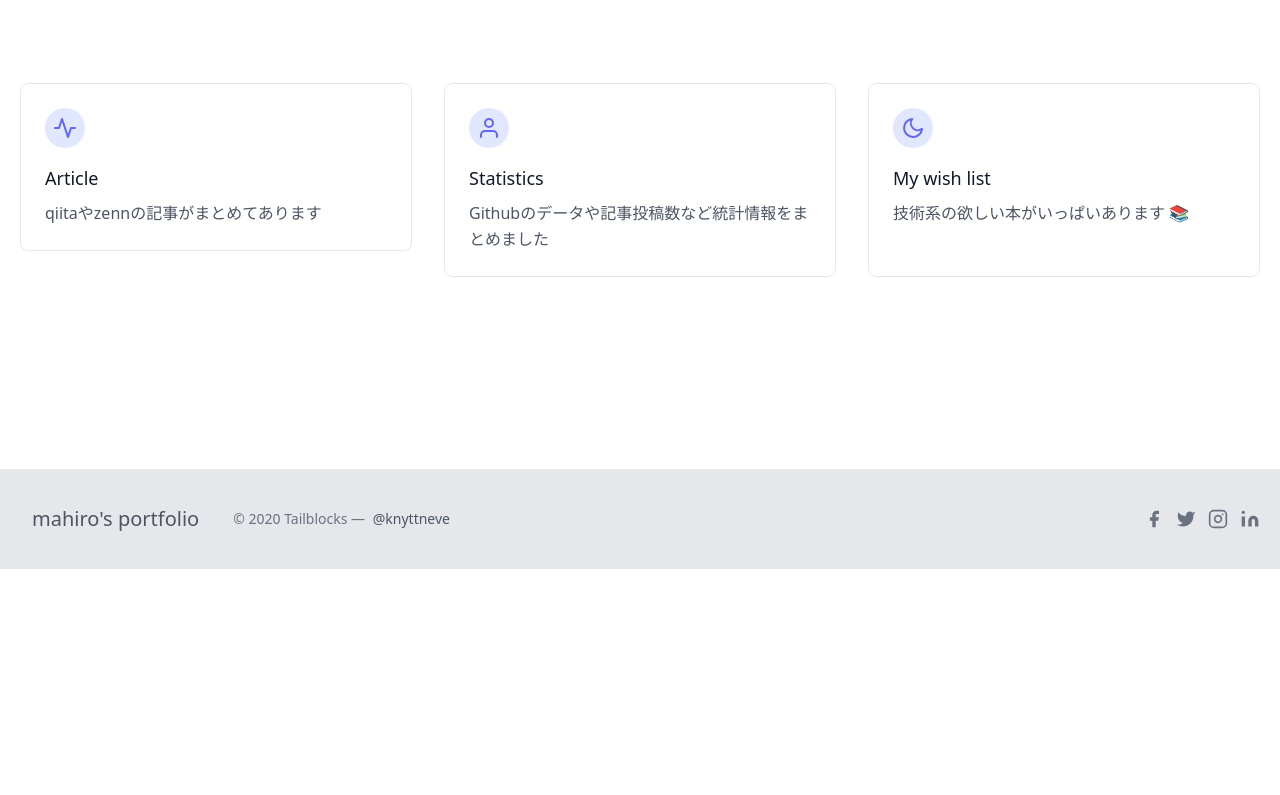
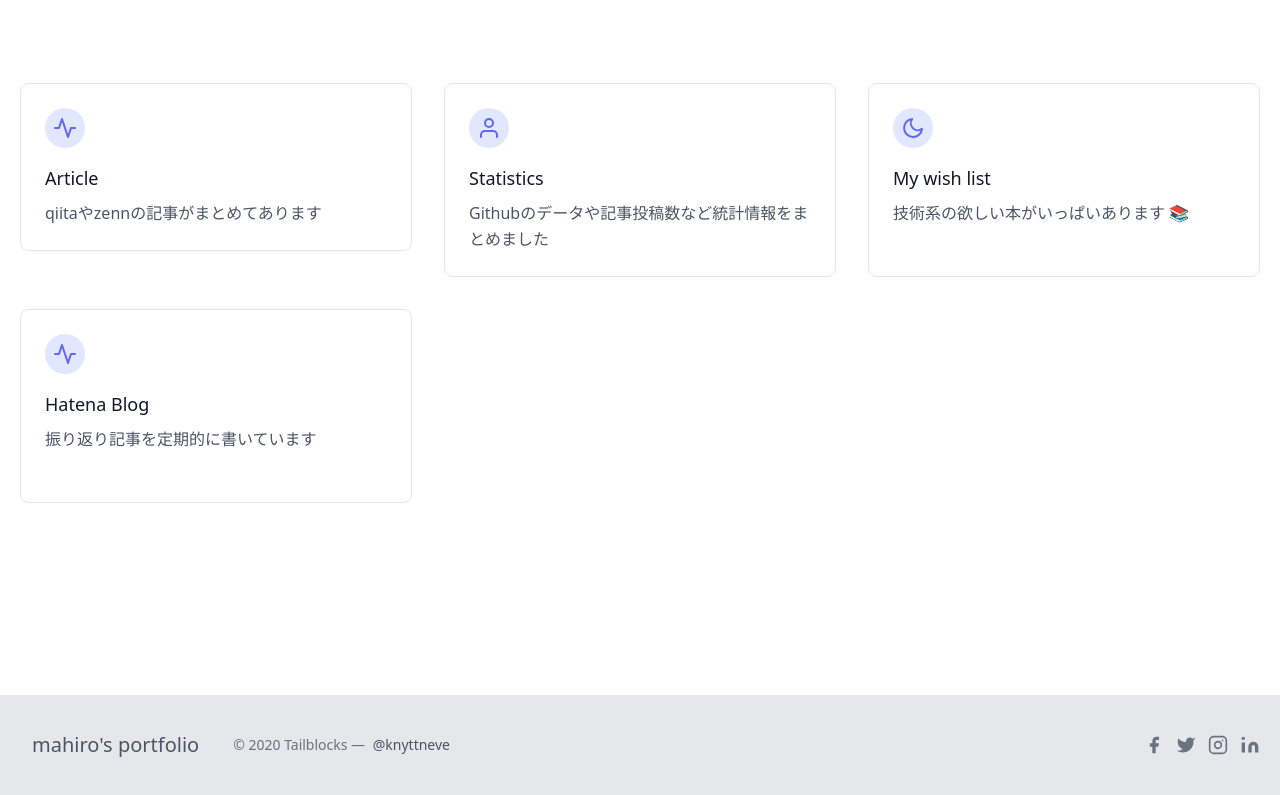
Before and after one commit to mahiro72/nuxt-homepage, a Nuxt app: page / in a window 1280 px wide. Shown: the part 3856-4651 px from the top of the page. Before the commit the page ends 4425 px from the top, so only its background shows below. Built offline with nearby package versions, Linux system fonts and the light colour scheme.

Commit message:
add hatenablog

```diff
--- a/components/Archive/ArchiveList.vue
+++ b/components/Archive/ArchiveList.vue
@@ -59,6 +59,23 @@
 			</a>
       </div>
 
+      <div class="xl:w-1/3 md:w-1/2 p-4">
+	  		<a href="https://mahiro72.hatenablog.com/">
+				<div class="border border-gray-200 p-6 rounded-lg">
+					<div class="w-10 h-10 inline-flex items-center justify-center rounded-full bg-indigo-100 text-indigo-500 mb-4">
+						<svg fill="none" stroke="currentColor" stroke-linecap="round" stroke-linejoin="round" stroke-width="2" class="w-6 h-6" viewBox="0 0 24 24">
+						<path d="M22 12h-4l-3 9L9 3l-3 9H2"></path>
+						</svg>
+					</div>
+					<h2 class="text-lg text-gray-900 font-medium title-font mb-2">Hatena Blog</h2>
+					<p class="leading-relaxed text-base">
+						振り返り記事を定期的に書いています
+						<br><br>
+					</p>
+				</div>
+			</a>
+      </div>
+
 
     </div>
   </div>
```
Lines whose indentation alone changed are shown as unchanged.
